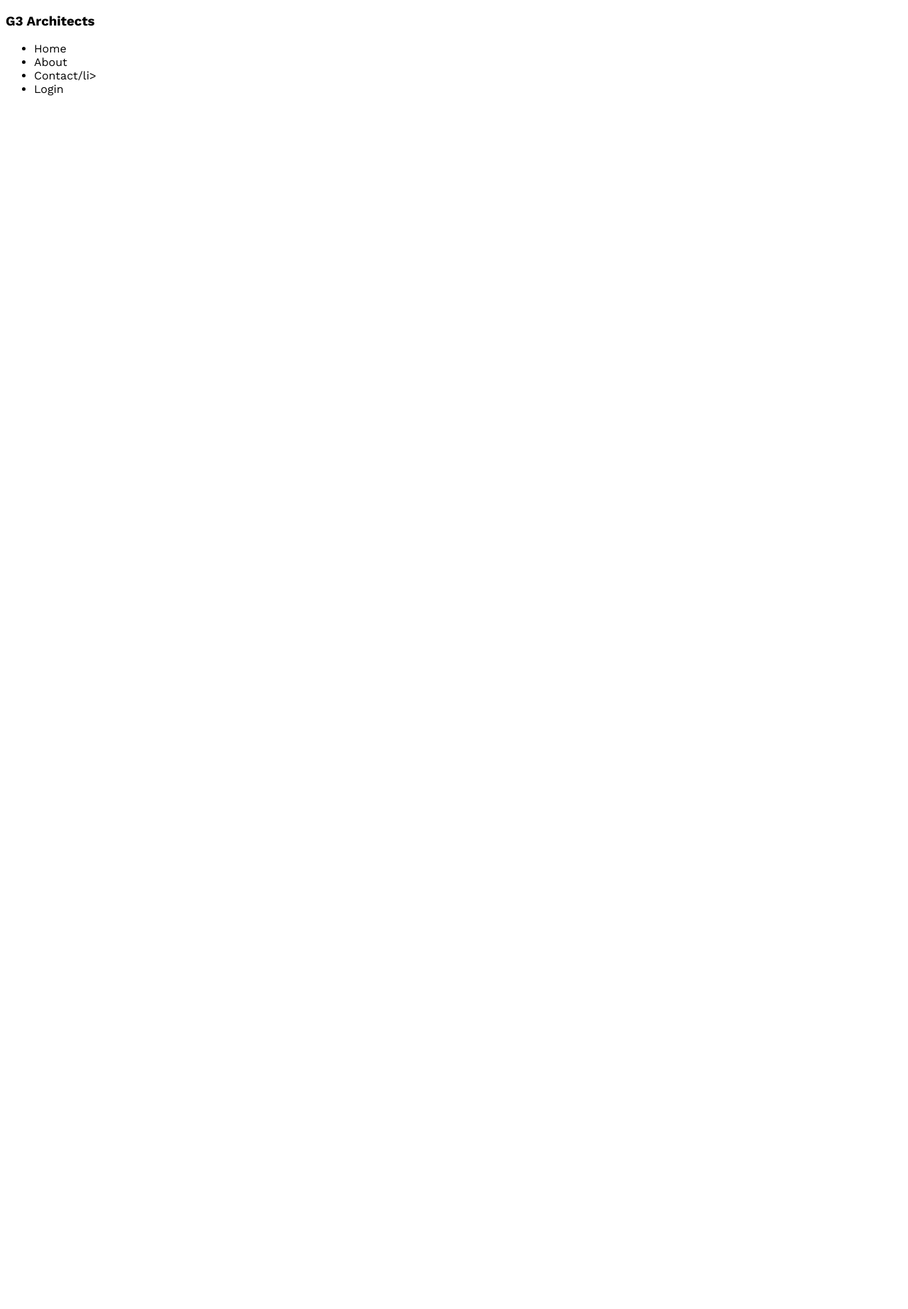
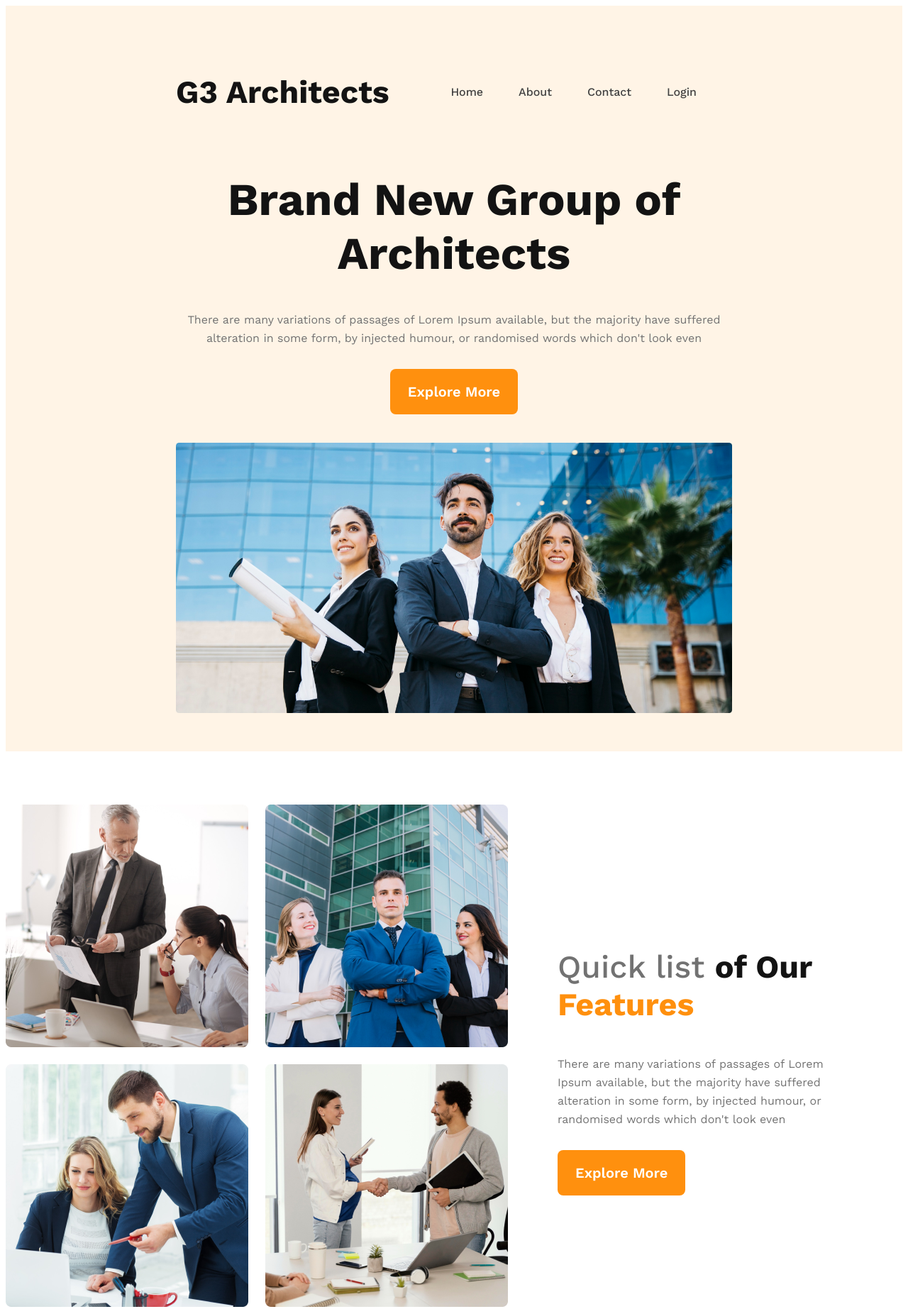
Before and after one commit to WasifulKaium/g3-architects-website, a plain HTML site: page index.html in a window 1280 px wide. Shown: the whole page at 71% size. Before the commit the page ends 800 px from the top, so only its background shows below. Drawn offline with nearby package versions, Linux system fonts and the light colour scheme.

Commit message:
git main repository

```diff
--- a/index.html
+++ b/index.html
@@ -7,19 +7,42 @@
     <link rel="stylesheet" href="styles/architect.css">
 </head>
 <body>
+    <!-- header start -->
     <header>
         <nav>
-            <h3>G3 Architects</h3>
+            <h3 class="nav-title">G3 Architects</h3>
             <ul>
-            <li>Home</li>
-            <li>About</li>
-            <li>Contact/li>
-            <li>Login</li>
+                <li><a href="">Home</a></li>
+                <li><a href="">About</a></li>
+                <li><a href="">Contact</a></li>
+                <li><a href="">Login</a></li>
             </ul>
         </nav>
+        <div class="banner">
+            <div class="banner-content">
+                <h1 class="banner-title">Brand New Group of Architects</h1>
+                <p class="text-light-gray">There are many variations of passages of Lorem Ipsum available, but the majority have suffered alteration in some form, by injected humour, or randomised words which don't look even</p>
+                <button class="btn-primary">Explore More</button>
+            </div>
+            <img src="images/banner.png" alt="">
+        </div>
     </header>
+    <!-- header end -->
     <main>
-
+        <!-- featers sections start -->
+        <section class="teams-container">
+            <div class="teams-img-container">
+                <img src="images/team1.png" alt="">
+                <img src="images/team2.png" alt="">
+                <img src="images/team3.png" alt="">
+                <img src="images/team4.png" alt="">
+            </div>
+            <div class="teams-content">
+                <h3 class="teams-title"><span class="quick-list">Quick list </span><span class="of-our">of Our </span><span class="features">Features</span></h3>
+                <p class="text-light-gray">There are many variations of passages of Lorem Ipsum available, but the majority have suffered alteration in some form, by injected humour, or randomised words which don't look even</p>
+                <button class="btn-primary">Explore More</button>
+            </div>
+        </section>
     </main>
     <footer>
 
--- a/styles/architect.css
+++ b/styles/architect.css
@@ -1,7 +1,173 @@
 /* work sans font froom google font */
 @import url('https://fonts.googleapis.com/css2?family=Open+Sans:wght@800&family=Work+Sans:wght@400;500;600;700;800&display=swap');
 
-*{
+/* shared styles */
+* {
     font-family: 'Open Sans', sans-serif;
     font-family: 'Work Sans', sans-serif;
 }
+.text-light-gray{
+    /* width: 537px; */
+    color: #727272;
+    font-size: 16px;
+    font-weight: 400;
+    line-height: 26px;
+    margin: 0 auto;
+}
+.btn-primary{
+    /* width: 180px;
+    height: 64px; */
+    border: 0;
+    border-radius: 8px;
+    background: #FF900E;
+    padding: 20px 25px ;
+    color: #FFF;
+    font-size: 1.25rem;
+    font-weight: 600;
+    cursor: pointer;
+    margin-top: 30px;
+}
+/* header related styles */
+header{
+    background: rgba(255, 144, 14, 0.10);
+    padding: 50px 240px;
+}
+nav{
+    display: flex;
+    justify-content: space-between;
+    align-items: center;
+}
+.nav-title{
+    color:#131313;
+    font-size: 2.8rem;
+    font-weight: 700;
+}
+nav > ul{
+    display: flex;
+}
+nav li{
+    list-style: none;
+    margin-right: 50px;
+    font-weight: 500;
+    font-size: 1rem;
+}
+nav li a{
+    text-decoration: none;
+    color: #424242;
+}
+/* banner styles section */
+.banner-content{
+    max-width: 860px;
+    text-align: center;
+    margin: 0 auto;
+}
+.banner-title{
+    color: #131313;
+    font-size: 4rem;
+    font-weight: 700;
+}
+/* .banner-description{
+    color: #727272;
+    font-size: 1rem;
+    font-weight: 400;
+    line-height: 26px;
+} */
+.banner img{
+    margin-top: 40px;
+    width: 100%;
+}
+
+/* main styles */
+main{
+    max-width: 1440px;
+    margin: 75px auto;
+}
+/* teams styles */
+.teams-container{
+    display: flex;
+    align-items: center;
+}
+.teams-img-container{
+    display: grid;
+    grid-template-columns: repeat(2, 1fr);
+    gap: 1.5rem;
+}
+.teams-content{
+    padding-left: 70px;
+    padding-right: 70px;
+    /* width: 470px; */
+}
+.teams-title{
+    font-size: 2.8rem;
+}
+.quick-list{
+    color: #727272;
+    font-size: 2.8rem;
+    font-weight: 500;
+}
+.of-our{
+    color: #131313;
+    font-size: 2.8rem;
+    font-weight: 700;
+}
+.features{
+    color: #FF900E;
+    font-size: 2.8rem;
+    font-weight: 700;
+}
+/* .teams-description{
+    width: 537px;
+    color: #727272;
+    font-size: 16px;
+    font-weight: 400;
+    line-height: 26px;
+} */
+
+
+
+
+
+
+
+
+
+
+
+
+
+
+
+
+
+/* responsive media queries */
+@media screen and (max-width: 576px) {
+    header {
+        padding: 20px;
+    }
+    nav, .teams-container{
+        flex-direction: column;
+    }
+    nav ul{
+        flex-direction: column;
+    }
+    .teams-img-container{
+        grid-template-columns: 1fr;
+        width: 100%;
+    }
+    .teams-content{
+        text-align: center;
+        padding-left: 10px;
+        padding-right: 10px;
+        /* width: 470px; */
+    }
+
+}
+/* responsive tablet or medium devices */
+@media screen and (min-width: 576px) and (max-width: 960px) {
+    header{
+        padding: 50px;
+    }
+    nav {
+        flex-direction: column;
+    }
+}
```
